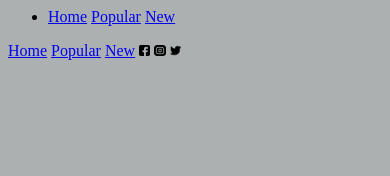
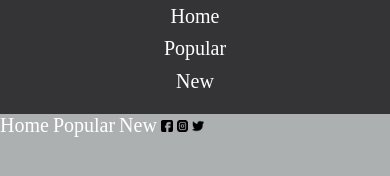
Before and after one commit to JacobSN22/Tv-Shows, a plain HTML site: page index.html in a window 390 px wide. Drawn offline with Linux system fonts and the light colour scheme; no server answers.

Commit message:
nav bar basics

```diff
--- a/assets/css/main.scss
+++ b/assets/css/main.scss
@@ -1,4 +1,8 @@
-body{
+*{
+	margin: 0;
+	padding: 0;
+}
+body {
   background-color: #adb0b1;
 }
 #container {
@@ -7,13 +11,17 @@ body{
   margin: auto;
 }
 #cards {
+
   flex: 3;
   width: 100%;
   display: grid;
   grid-template-columns: repeat(auto-fit, minmax(350px, 1fr));
-	grid-gap: 20px;
+
 }
 .card {
+  padding-top: 4%;
+  padding-bottom: 4%;
+  margin: 5%;
   box-shadow: 0 4px 20px 0 rgba(0, 0, 0, 0.2);
   transition: 0.3s;
   background-color: #8c8d8f;
@@ -37,3 +45,82 @@ body{
     color: rgb(21, 19, 19);
   }
 }
+
+.wrapper {
+  height: 65px;
+  display: flex;
+  align-items: center;
+  justify-content: center;
+  background-color: #343436;
+}
+nav {
+  display: flex;
+  width: 90%;
+  align-items: center;
+  justify-content: center;
+}
+ul {
+  li {
+    a {
+      margin-left: 1.5em;
+    }
+  }
+  display: flex;
+  list-style: none;
+  margin: 0px;
+  padding: 0px;
+}
+a {
+  text-decoration: none;
+  color: #ffffff;
+  position: relative;
+  font-size: 1.25em;
+  &::after {
+    content: "";
+    top: 80%;
+    border-bottom: 2px solid #f8e71c;
+    transition: all 0.35s;
+    position: absolute;
+    right: 50%;
+    left: 50%;
+  }
+  &:hover {
+    &::after {
+      transition: all 0.35s;
+      right: 0;
+      left: 0;
+    }
+  }
+}
+@media (max-width: 1024px) {
+  .wrapper {
+    height: auto;
+  }
+  nav {
+    flex-direction: column;
+    align-items: center;
+  }
+  ul {
+    width: 100%;
+    margin-bottom: 1em;
+    justify-content: space-between;
+    li {
+      a {
+        margin-left: 0px;
+      }
+    }
+  }
+}
+@media (max-width: 768px) {
+
+  ul {
+    flex-direction: column;
+    li {
+      margin: 0.3em;
+      text-align: center;
+      a {
+        margin-left: 0px;
+      }
+    }
+  }
+}
--- a/index.html
+++ b/index.html
@@ -9,12 +9,16 @@
 </head>
 <body>
 
-    <header>
+    <header class="wrapper">
         <nav>
             <ul>
                 <li>
                     <a href="#">Home</a>
+                </li>
+                    <li>
                     <a href="#">Popular</a>
+                </li>
+                <li>
                     <a href="#">New</a>
                 </li>
             </ul>
```
Also changed, not shown: assets/css/main.css, 1 other file. Lines whose indentation alone changed are shown as unchanged.
